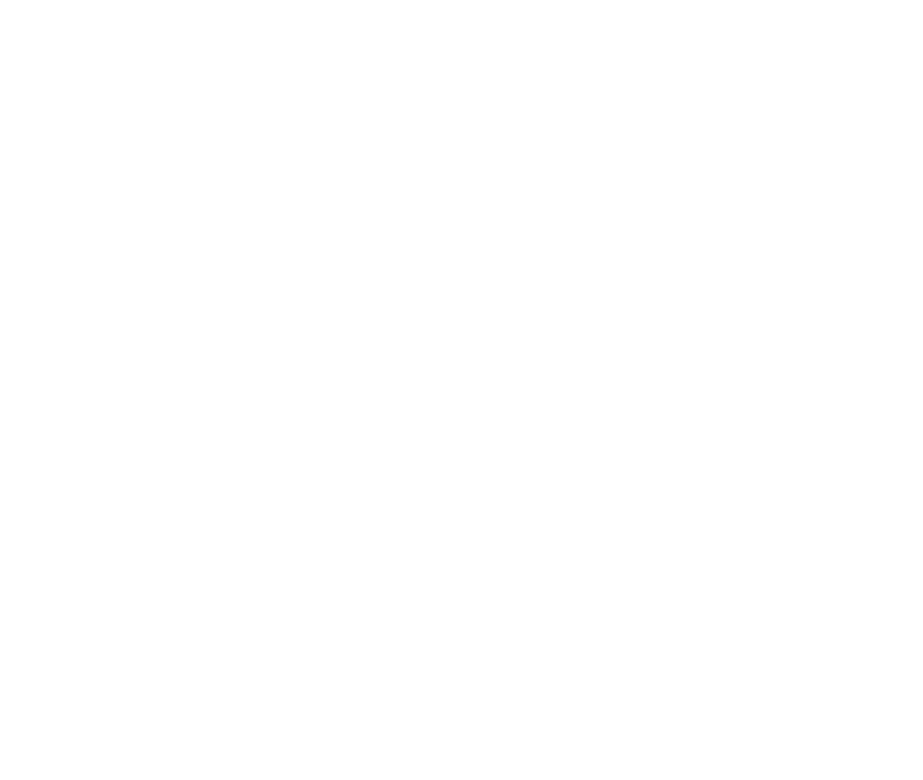
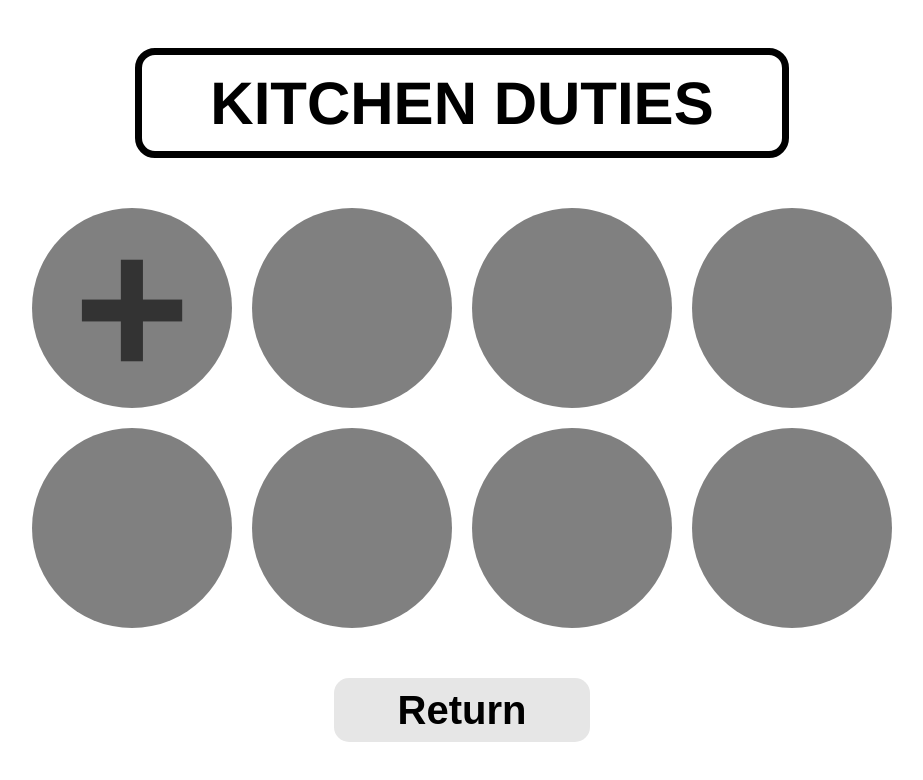
Before and after one commit to olioni/Tai-Wananga-Duties-App, a Vue app: page /#/Kitchen in a window 1280 px wide. Shown: the top 780 px of the page, without its empty margins (178-1101 px from the left). Built offline with nearby package versions, Linux system fonts and the light colour scheme.

Commit message:
added kitchen, with popup

```diff
--- a/src/components/buttons.vue
+++ b/src/components/buttons.vue
@@ -4,7 +4,7 @@
             <h1>TAIOHI DUTIES</h1>
         </div>
         <div class="index-buttons">
-            <router-link to="/kitchen">
+            <router-link to="/Kitchen">
                 <button>KITCHEN</button>
             </router-link>
             <button>HOKOWHITU</button>
@@ -28,6 +28,8 @@
     margin: 0;
     display: flex;
     flex-direction: column;
+    justify-content: center;
+    align-items: center;
 }
 
 .index-buttons {
@@ -42,17 +44,26 @@
 .title {
     font-size: 40px;
     bottom: 0;
-    width: 100%;
+    /* width: 100%; */
+    display: flex;
+    justify-content: center;
+    align-items: center;
 }
 
 h1 {
-    border: solid 2px black;
+    /* border: solid 3px black; */
     border-radius: 20px;
+    color: black;
+    display: flex;
+    justify-content: center;
+    align-items: center;
+    width: 50vw;
+    height: 12vh;
 }
 
 button {
-    background-color: grey;
-    color: white;
+    background-color: rgb(230, 230, 230);
+    color: rgb(0, 0, 0);
     border-radius: 15px;
     border: none;
     height: 15vh;
@@ -62,11 +73,12 @@
     justify-content: center;
     font-size: 40px;
     margin: 5px;
+    font-weight: bold;
 }
 
 button:hover {
-    background-color: #e3e3e3;
-    color: #242424;
+    background-color: #4e4e4e;
+    color: #ffffff;
     cursor: pointer;
     transition: 0.3s;
 }
--- /dev/null
+++ b/src/components/popup.vue
@@ -0,0 +1,58 @@
+<template>
+    <div class="main">
+        <h1 class="x" @click="closePopup()">X</h1>
+
+
+    </div>
+</template>
+
+<script>
+export default {
+  name: 'popup',
+  props: {
+    msg: String
+  },
+  data() {
+      return {
+          tainuiPhotos: {
+
+          }
+      }
+  },
+  methods: {
+    closePopup() {
+        console.log('closing now...')
+        this.$emit('xClicked')
+    }
+  }
+}
+</script>
+
+<style scoped>
+.main {
+    display: flex;
+    flex-direction: column;
+    justify-content: center;
+    align-items: center;
+    background-color: rgb(61, 61, 61);
+    width: 70%;
+    height: 70%;
+    border-radius: 15px;
+
+    position:relative;
+    height:700px;
+    top: 50%;
+    left: 15%;
+    margin-top: -670px;
+}
+
+.x {
+    color: white;
+}
+
+.x:hover {
+    color: red;
+    cursor: pointer;
+    transition: 0.3s;
+}
+</style>
--- a/src/components/taiohiPicker.vue
+++ b/src/components/taiohiPicker.vue
@@ -1,8 +1,10 @@
 <template>
     <div class="main">
+        <h1 class="title">KITCHEN DUTIES</h1>
         <div class="rows">
-
+            <div class="topRow">
                 <div class="box">
+                    <h1 class="plus" @click="showPopup()">+</h1>
                 </div>
                 <div class="box">
                 </div>
@@ -10,6 +12,8 @@
                 </div>
                 <div class="box">
                 </div>
+            </div>
+            <div class="bottomRow">
                 <div class="box">
                 </div>
                 <div class="box">
@@ -20,17 +24,108 @@
                 </div>
             </div>
         </div>
+        <div class="return">
+            <router-link to="/">
+                <button>Return</button>
+            </router-link>
+        </div>
+
+
+    </div>
 
 </template>
 
 <script>
-
-
-
+export default {
+  name: 'taiohiPicker',
+  props: {
+    msg: String
+  },
+  data() {
+     return {
+         popup: false
+     }
+  },
+  methods: {
+      showPopup() {
+          console.log('emitting now...')
+          this.$emit('plusClicked')
+      }
+  }
+}
 </script>
 
-<style>
+<style scope>
+.bottomRow, .topRow {
+    display: flex;
+    flex-direction: row;
+    flex-wrap: wrap;
+}
 
+.box {
+    width: 200px;
+    height: 200px;
+    background-color: grey;
+    border-radius: 50%;
+    margin: 10px;
+    display: flex;
+    justify-content: center;
+    align-items: center;
+}
 
+.title {
+    border: solid 7px black;
+    border-radius: 20px;
+    color: black;
+    display: flex;
+    justify-content: center;
+    align-items: center;
+    width: 50vw;
+    height: 12vh;
+    font-size: 60px;
+}
 
+.main {
+    display: flex;
+    flex-direction: column;
+    justify-content: center;
+    align-items: center;
+}
+
+button {
+    background-color: rgb(230, 230, 230);
+    color: rgb(0, 0, 0);
+    border-radius: 15px;
+    border: none;
+    height: 8vh;
+    width: 20vw;
+    display: flex;
+    align-items: center;
+    justify-content: center;
+    font-size: 40px;
+    font-weight: bold;
+    margin-top: 40px;
+}
+
+button:hover {
+    color: white;
+    background-color: #4e4e4e;
+    cursor: pointer;
+    transition: 0.3s;
+}
+
+a {
+    text-decoration: none;
+}
+
+.plus {
+   font-size: 200px;
+   color: rgb(51, 51, 51);
+}
+
+.plus:hover{
+    color: rgb(236, 236, 236);
+    cursor: pointer;
+    transition: 0.3s;
+}
 </style>
--- a/src/router/index.js
+++ b/src/router/index.js
@@ -1,6 +1,7 @@
 import Vue from 'vue'
 import VueRouter from 'vue-router'
 import Home from '../views/Home.vue'
+import Kitchen from '../views/Kitchen.vue'
 
 Vue.use(VueRouter)
 
@@ -11,12 +12,9 @@
     component: Home
   },
   {
-    path: '/useless',
-    name: 'useless',
-  },
-  {
-    path: '/kitchen',
-    name: 'kitchen'
+    path: '/Kitchen',
+    name: 'Kitchen',
+    component: Kitchen
   }
   ]
 
--- a/src/views/kitchen.vue
+++ b/src/views/kitchen.vue
@@ -1,17 +1,52 @@
 <template>
-
-
-
+  <div class="kitchen">
+    <taiohiPicker @plusClicked="plusClicked"/>
+    <popup v-if="popupFlag" @xClicked="closePopup"/>
+  </div>
 </template>
 
 <script>
+// @ is an alias to /src
+import taiohiPicker from '@/components/taiohiPicker.vue'
+import popup from '@/components/popup.vue'
 
-
-
+export default {
+  name: 'Kitchen',
+  components: {
+    taiohiPicker,
+    popup
+  },
+  data() {
+    return {
+      popupFlag: false
+    }
+  },
+  methods: {
+    plusClicked() {
+      console.log("plus was clicked")
+      this.popupFlag = true
+    },
+      closePopup() {
+      console.log("x was clicked")
+      this.popupFlag = false
+    }
+  }
+}
 </script>
 
 <style scoped>
+  * {
+    margin: 0;
+  }
 
+  .kitchen {
+    height: 100%;
+    width: 100%;
+  }
 
-
+  body {
+    display: flex;
+    align-items: center;
+    justify-content: center;
+  }
 </style>
```
Also changed, not shown: src/components/popupPhotos.vue (added). Lines whose indentation alone changed are shown as unchanged.
